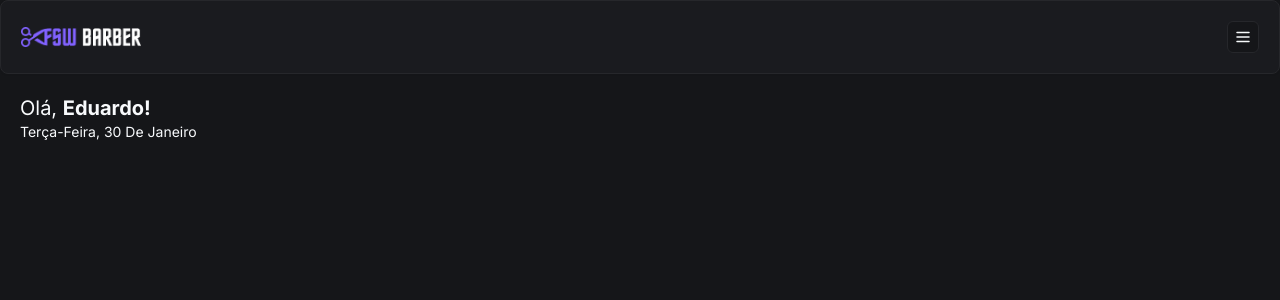
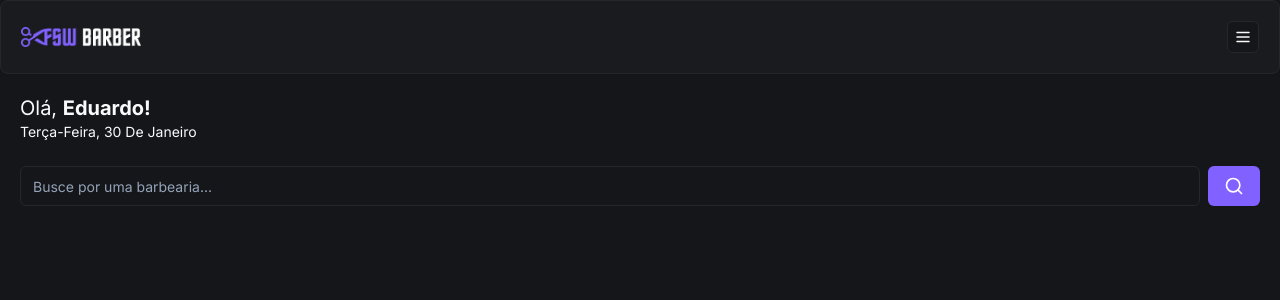
Before and after one commit to carloseduardob94/Barber-app, a Next.js app: page / in a window 1280 px wide. Shown: the top 300 px of the page. Built offline with nearby package versions, Linux system fonts and the light colour scheme.

Commit message:
feat: add initial search component

```diff
--- /dev/null
+++ b/app/(home)/components/Search.tsx
@@ -0,0 +1,17 @@
+"use client";
+
+import { Button } from "@/app/components/ui/button";
+import { Input } from "@/app/components/ui/input";
+import { SearchIcon } from "lucide-react";
+
+export function Search() {
+  return (
+    <div className="flex items-center gap-2">
+      <Input placeholder="Busce por uma barbearia..." />
+
+      <Button variant="default">
+        <SearchIcon size={20} />
+      </Button>
+    </div>
+  )
+}
--- a/app/(home)/page.tsx
+++ b/app/(home)/page.tsx
@@ -1,6 +1,7 @@
 import { ptBR } from "date-fns/locale";
 import { Header } from "../components/Header";
 import { format } from 'date-fns'
+import { Search } from "./components/Search";
 
 export default function Home() {
   return (
@@ -13,6 +14,10 @@
           locale: ptBR
         })}</p>
       </div>
+
+      <div className="px-5 mt-6">
+        <Search />
+      </div>
     </div>
   );
 }
--- /dev/null
+++ b/app/components/ui/input.tsx
@@ -0,0 +1,25 @@
+import * as React from "react"
+
+import { cn } from "@/app/lib/utils"
+
+export interface InputProps
+  extends React.InputHTMLAttributes<HTMLInputElement> {}
+
+const Input = React.forwardRef<HTMLInputElement, InputProps>(
+  ({ className, type, ...props }, ref) => {
+    return (
+      <input
+        type={type}
+        className={cn(
+          "flex h-10 w-full rounded-md border border-input bg-background px-3 py-2 text-sm ring-offset-background file:border-0 file:bg-transparent file:text-sm file:font-medium placeholder:text-muted-foreground focus-visible:outline-none focus-visible:ring-2 focus-visible:ring-ring focus-visible:ring-offset-2 disabled:cursor-not-allowed disabled:opacity-50",
+          className
+        )}
+        ref={ref}
+        {...props}
+      />
+    )
+  }
+)
+Input.displayName = "Input"
+
+export { Input }
```
